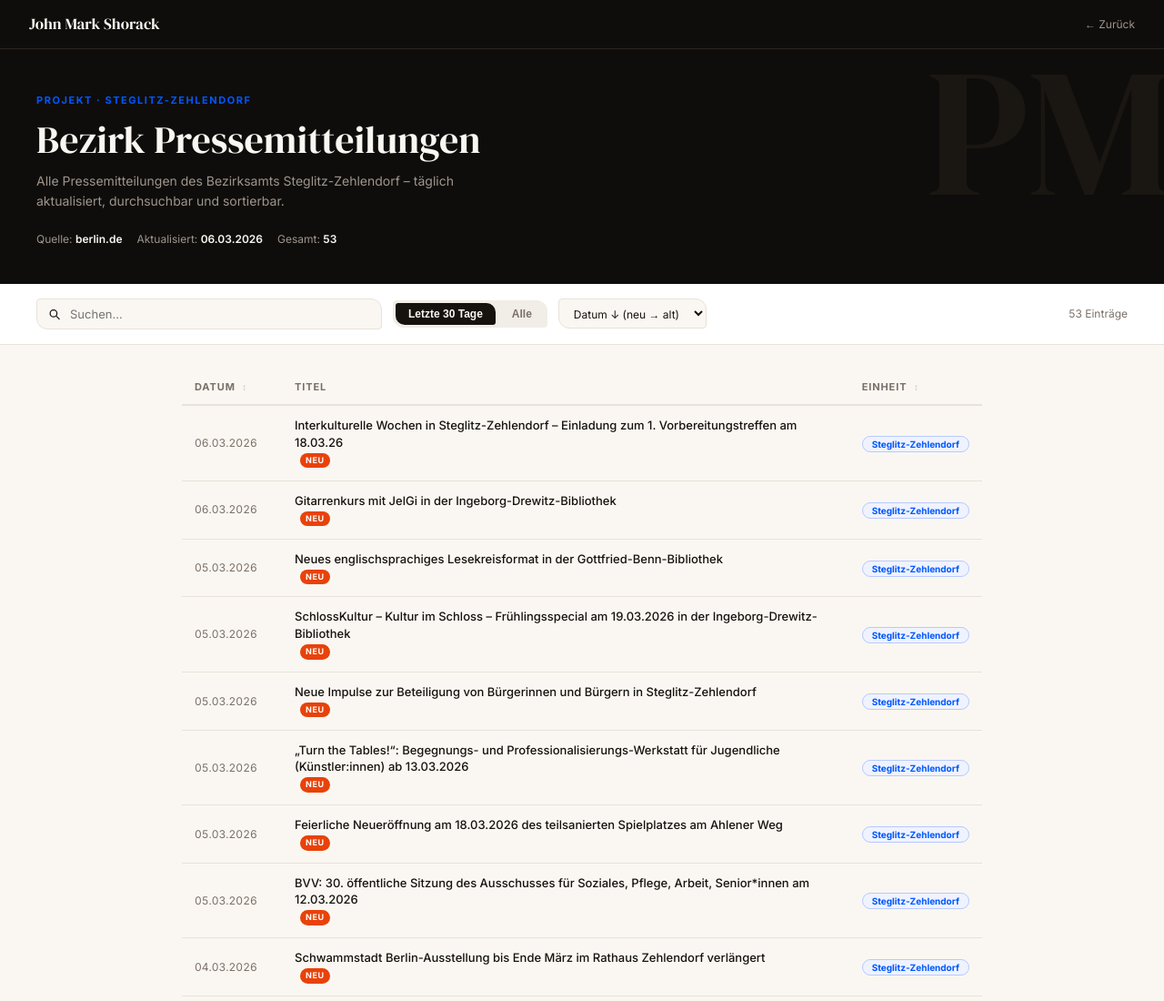
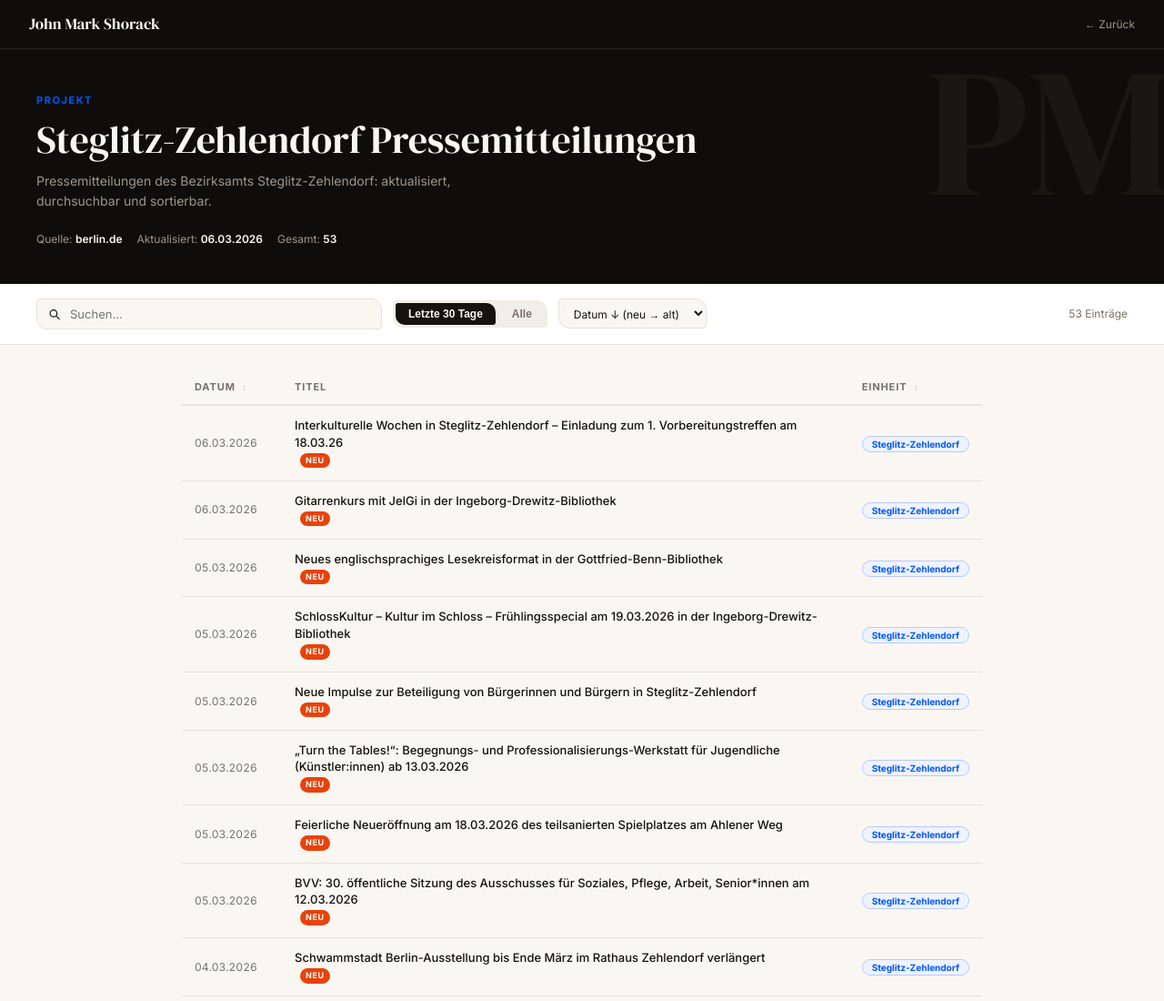
Before and after one commit to john-mark-s/john-mark-s.github.io, a plain HTML site: page pressemitteilungen/index.html in a window 1280 px wide. Shown: the top 1100 px of the page at 91% size. Drawn offline with Linux system fonts and the light colour scheme.

Commit message:
Update title and hero section in index.html

```diff
--- a/pressemitteilungen/index.html
+++ b/pressemitteilungen/index.html
@@ -3,7 +3,7 @@
 <head>
 <meta charset="UTF-8"/>
 <meta name="viewport" content="width=device-width, initial-scale=1.0"/>
-<title>Berliner Bezirk Pressemitteilungen – Steglitz-Zehlendorf</title>
+<title>Steglitz-Zehlendorf Pressemitteilungen</title>
 <style>
 @import url('https://fonts.googleapis.com/css2?family=DM+Serif+Display:ital@0;1&family=Inter:wght@300;400;500;600;700&display=swap');
 *,*::before,*::after{box-sizing:border-box;margin:0;padding:0}
@@ -145,9 +145,9 @@ td.td-einheit{white-space:nowrap}
 
 <div class="hero">
   <div class="hero-inner">
-    <div class="hero-label">Projekt · Steglitz-Zehlendorf</div>
-    <div class="hero-title">Bezirk Pressemitteilungen</div>
-    <div class="hero-sub">Alle Pressemitteilungen des Bezirksamts Steglitz-Zehlendorf – täglich aktualisiert, durchsuchbar und sortierbar.</div>
+    <div class="hero-label">Projekt</div>
+    <div class="hero-title">Steglitz-Zehlendorf Pressemitteilungen</div>
+    <div class="hero-sub">Pressemitteilungen des Bezirksamts Steglitz-Zehlendorf: aktualisiert, durchsuchbar und sortierbar.</div>
     <div class="hero-meta">
       <span class="hero-stat">Quelle: <strong>berlin.de</strong></span>
       <span class="hero-stat">Aktualisiert: <strong id="lastUpdated">—</strong></span>
```
